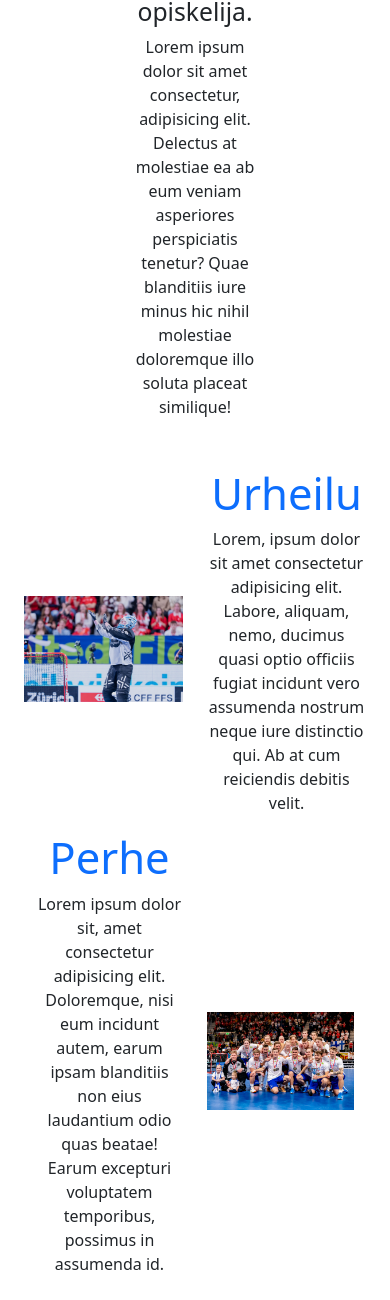
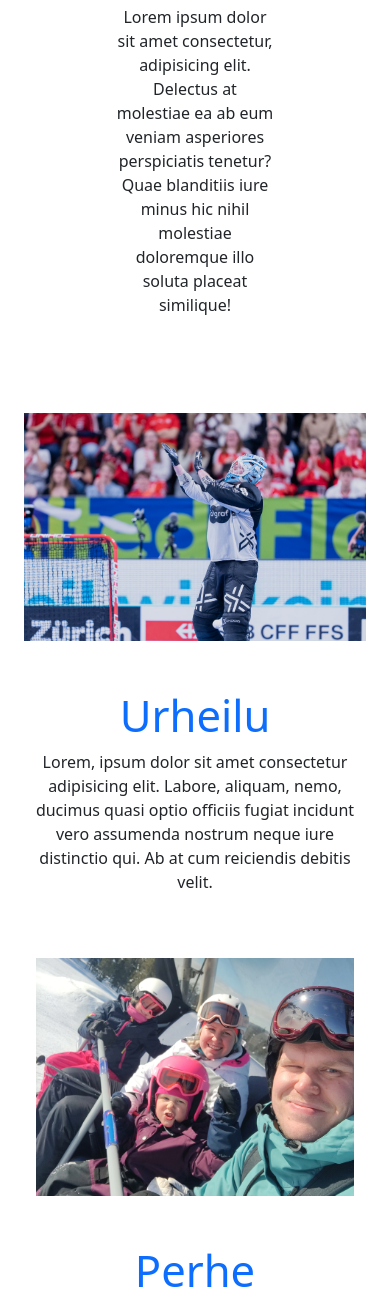
Before and after one commit to Hylje35/lopputyowebtekniikkat, a website: page index.html in a window 390 px wide. Shown: the part 632-1932 px from the top of the page. Drawn offline with nearby package versions, Linux system fonts and the light colour scheme.

Commit message:
index mobile, nav bar toiminto

```diff
--- a/index.html
+++ b/index.html
@@ -8,6 +8,8 @@
         <meta name="viewport" content="width=device-width, initial-scale=1">
         <link href="./css/main.min.css" rel="stylesheet">
         <link rel="stylesheet" href="https://cdn.jsdelivr.net/npm/bootstrap-icons@1.5.0/font/bootstrap-icons.css">
+        <script src="https://cdn.jsdelivr.net/npm/@popperjs/core@2.11.7/dist/umd/popper.min.js" integrity="sha384-zYPOMqeu1DAVkHiLqWBUTcbYfZ8osu1Nd6Z89ify25QV9guujx43ITvfi12/QExE" crossorigin="anonymous"></script>
+<script src="https://cdn.jsdelivr.net/npm/bootstrap@5.3.0-alpha3/dist/js/bootstrap.min.js" integrity="sha384-Y4oOpwW3duJdCWv5ly8SCFYWqFDsfob/3GkgExXKV4idmbt98QcxXYs9UoXAB7BZ" crossorigin="anonymous"></script>
     </head>
     <body>
     <div class="">
@@ -35,7 +37,7 @@
           </div>
         </div>
         <!--Container teksti-->
-        <div class="container pt-5 text-center col-5">
+        <div class="container pt-5 text-center col-6 align-items-center justify-content-center">
             <h1 class="display-1 text-blue">Lassi Toriseva</h1>
             <h2>Huippu-urheilija, isä, opiskelija.</h2>
             <p>Lorem ipsum dolor sit amet consectetur, adipisicing elit.
@@ -44,26 +46,26 @@
         </div>
         <div class="container"> <!--URHEILU ROW-->
             <div class="row d-flex align-items-center justify-content-center mt-5">
-                <div class="col">
+                <div class="col-md">
                     <img src="./properties/nupituuletus large.jpg" class="img-fluid py-5" alt="Tuuletus">
                 </div>
                 <div class="col text-center">
                   <h1 class="display-1 text-blue">Urheilu</h1>
                   <p>Lorem, ipsum dolor sit amet consectetur adipisicing elit. Labore, aliquam, nemo, ducimus quasi optio officiis fugiat incidunt vero assumenda nostrum neque iure distinctio qui.
                      Ab at cum reiciendis debitis velit.</p>
+                </div> <!--URHEILU ROW LOPPUU!!!-->
+                <div class="row d-flex align-items-center justify-content-center flex-sm-row-reverse"> <!--PERHE ROW -->
+                <div class="col">
+                  <img src="./properties/perhe2.jpg" class="img-fluid py-5" alt="Tuuletus">
                 </div>
-                <div class="row d-flex align-items-center justify-content-center"> <!--PERHE ROW -->
-                <div class="col text-center">
-                <h1 class="display-1 text-blue">Perhe</h1>
-                <p>Lorem ipsum dolor sit, amet consectetur adipisicing elit. Doloremque, nisi eum incidunt autem, earum ipsam blanditiis non eius laudantium odio quas beatae!
-                   Earum excepturi voluptatem temporibus, possimus in assumenda id.</p>
-                </div>
-                <div class="col">
-                  <img src="./properties/joukkue.jpg" class="img-fluid" alt="Tuuletus">
-                </div>
+                <div class="col-md text-center">
+                  <h1 class="display-1 text-blue ">Perhe</h1>
+                  <p>Lorem ipsum dolor sit, amet consectetur adipisicing elit. Doloremque, nisi eum incidunt autem, earum ipsam blanditiis non eius laudantium odio quas beatae!
+                     Earum excepturi voluptatem temporibus, possimus in assumenda id.</p>
+                  </div>
                 </div>
                 <div class="row d-flex align-items-center justify-content-center"> <!-- OPISKELU ROW-->
-                <div class="col">
+                <div class="col-md">
                     <img src="./properties/joukkue.jpg" class="img-fluid py-5" alt="Tuuletus">
                 </div>
                 <div class="col text-center">
@@ -71,7 +73,7 @@
                   <p>Lorem ipsum dolor sit amet consectetur adipisicing elit. Sunt maxime delectus ab veritatis dolorum rem sapiente voluptatum labore quasi obcaecati architecto voluptas ex, perferendis minus,
                      id modi iusto distinctio blanditiis!</p>
                 </div>
-                </div>
+                </div><!--OPISKELU ROW LOPPUU-->
             </div>
         </div>
     </div>
```
Also changed, not shown: properties/perhe2.jpg (added), 1 other file.
